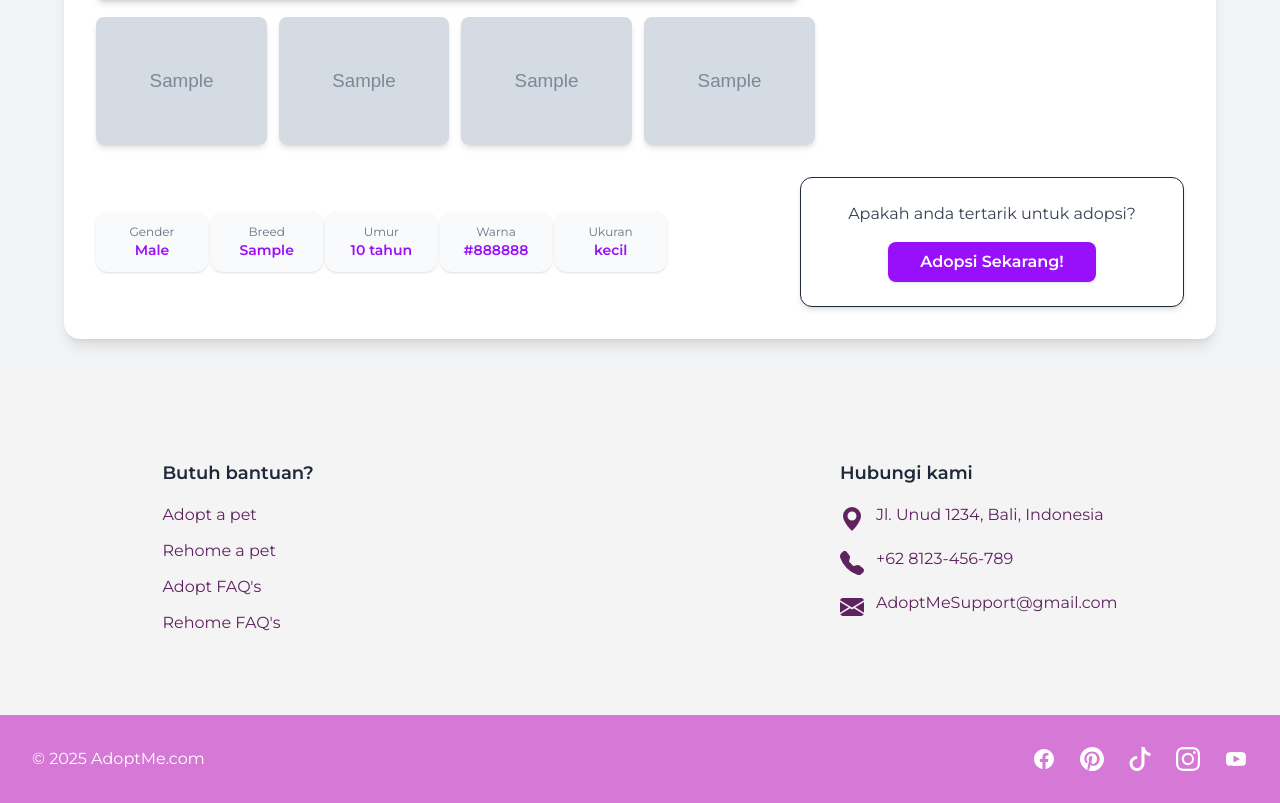
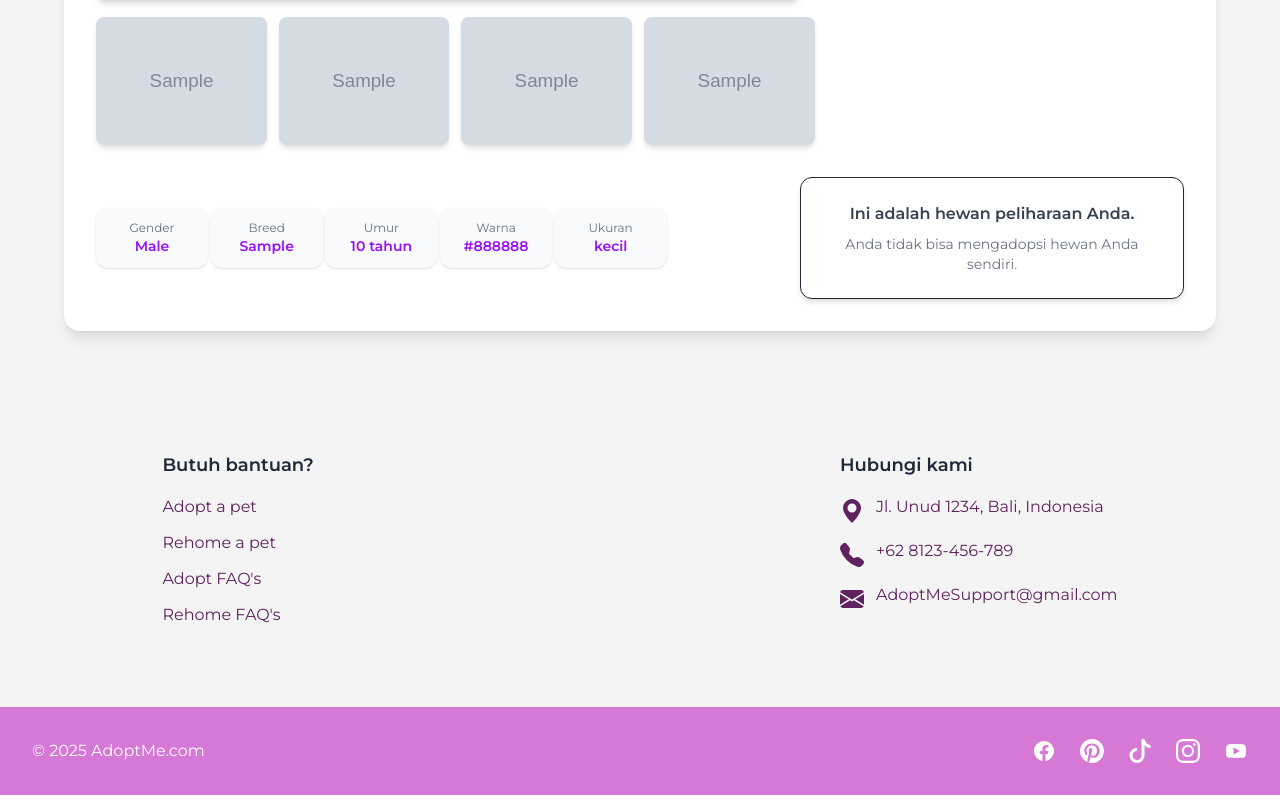
Before and after one commit to anggawww05/adopt-me-laravel, a Laravel app: page /adopt/detail-adopt/1 in a window 1280 px wide. Shown: the part 857-1660 px from the top of the page. Run offline with Laravel 12, Linux system fonts and the light colour scheme; a user stored in the database is signed in; tables that the repository leaves empty hold one stand-in row (values such as "Sample post"); grey boxes marked "Sample" are stand-in pictures; style sheets or scripts are compiled from the project's sources; some web fonts are replaced.

Commit message:
feat: add feature where user cannot adopt its own pet

```diff
--- a/resources/views/components/layout.blade.php
+++ b/resources/views/components/layout.blade.php
@@ -15,7 +15,7 @@
 
             <ul class="flex items-center space-x-12 text-black text-md font-medium">
                 <li><a href="/" class="hover:text-[#5E225E] hover:underline transition">Home</a></li>
-                <li><a href="adopt/post-adopt" class="hover:text-[#5E225E] hover:underline transition">Adopt</a></li>
+                <li><a href="/adopt/post-adopt" class="hover:text-[#5E225E] hover:underline transition">Adopt</a></li>
                 <li><a href="/rehomer/formulir" class="hover:text-[#5E225E] hover:underline transition">Rehome</a></li>
                 <li><a href="/tentang-kami" class="hover:text-[#5E225E] hover:underline transition duration-200">Tentang Kami</a></li>
             </ul>
@@ -81,7 +81,7 @@
                     <div>
                         <h1 class="text-base lg:text-lg font-semibold text-gray-800 mb-4">Butuh bantuan?</h1>
                         <ul class="space-y-3">
-                            <li><a href="adopt/post-adopt" class="text-sm lg:text-base text-[#5E225E] hover:text-[#D678D6] hover:underline transition">Adopt a pet</a></li>
+                            <li><a href="/adopt/post-adopt" class="text-sm lg:text-base text-[#5E225E] hover:text-[#D678D6] hover:underline transition">Adopt a pet</a></li>
                             <li><a href="/rehomer/formulir" class="text-sm lg:text-base text-[#5E225E] hover:text-[#D678D6] hover:underline transition">Rehome a pet</a></li>
                             <li><a href="/faq-adopt" class="text-sm lg:text-base text-[#5E225E] hover:text-[#D678D6] hover:underline transition">Adopt FAQ's</a></li>
                             <li><a href="/faq-rehome" class="text-sm lg:text-base text-[#5E225E] hover:text-[#D678D6] hover:underline transition">Rehome FAQ's</a></li>
--- a/resources/views/detailadopt.blade.php
+++ b/resources/views/detailadopt.blade.php
@@ -67,10 +67,15 @@
                 </div>
                 <div class="flex-1 flex justify-end">
                     <div class="border rounded-xl p-6 bg-white shadow-md flex flex-col items-center justify-center w-full md:w-96">
-                        <p class="text-gray-700 mb-4 text-center">Apakah anda tertarik untuk adopsi?</p>
-                        <a href="{{ route('adoption.form', $pet) }}" class="bg-purple-600 hover:bg-purple-700 text-white font-semibold py-2 px-8 rounded-lg shadow transition duration-200">
-                            Adopsi Sekarang!
-                        </a>
+                        @if(Auth::check() && Auth::id() == $pet->user_id)
+                            <p class="text-gray-700 font-semibold text-center">Ini adalah hewan peliharaan Anda.</p>
+                            <span class="text-sm text-gray-500 mt-2 text-center">Anda tidak bisa mengadopsi hewan Anda sendiri.</span>
+                        @else
+                            <p class="text-gray-700 mb-4 text-center">Apakah anda tertarik untuk adopsi?</p>
+                            <a href="{{ route('adoption.form', $pet) }}" class="bg-purple-600 hover:bg-purple-700 text-white font-semibold py-2 px-8 rounded-lg shadow transition duration-200">
+                                Adopsi Sekarang!
+                            </a>
+                        @endif
                     </div>
                 </div>
             </div>
--- a/resources/views/landing.blade.php
+++ b/resources/views/landing.blade.php
@@ -63,7 +63,7 @@
                         <span class="inline-block bg-[#FDC8FD] text-[#5E225E] rounded px-2 py-0.5 text-xs ml-1">{{ $pet->size }}</span>
                     </div>
                     <div class="text-xs text-gray-600 mb-4 flex-1">
-                        Tukang Gigit Sendal aktif dan penasaran, cocok dengan keluarga yang suka bermain dan penuh kasih sayang.
+                        {{ Str::limit($pet->description, 100) }}
                     </div>
                     <a href="{{ route('adopt.detail', $pet) }}" class="block text-center border border-[#D678D6] text-[#D678D6] rounded-lg py-2 text-sm font-semibold hover:bg-purple-50 transition">More Info...</a>
                 </div>
```
Also changed, not shown: resources/views/adoptpost.blade.php (+9 -2 lines).
